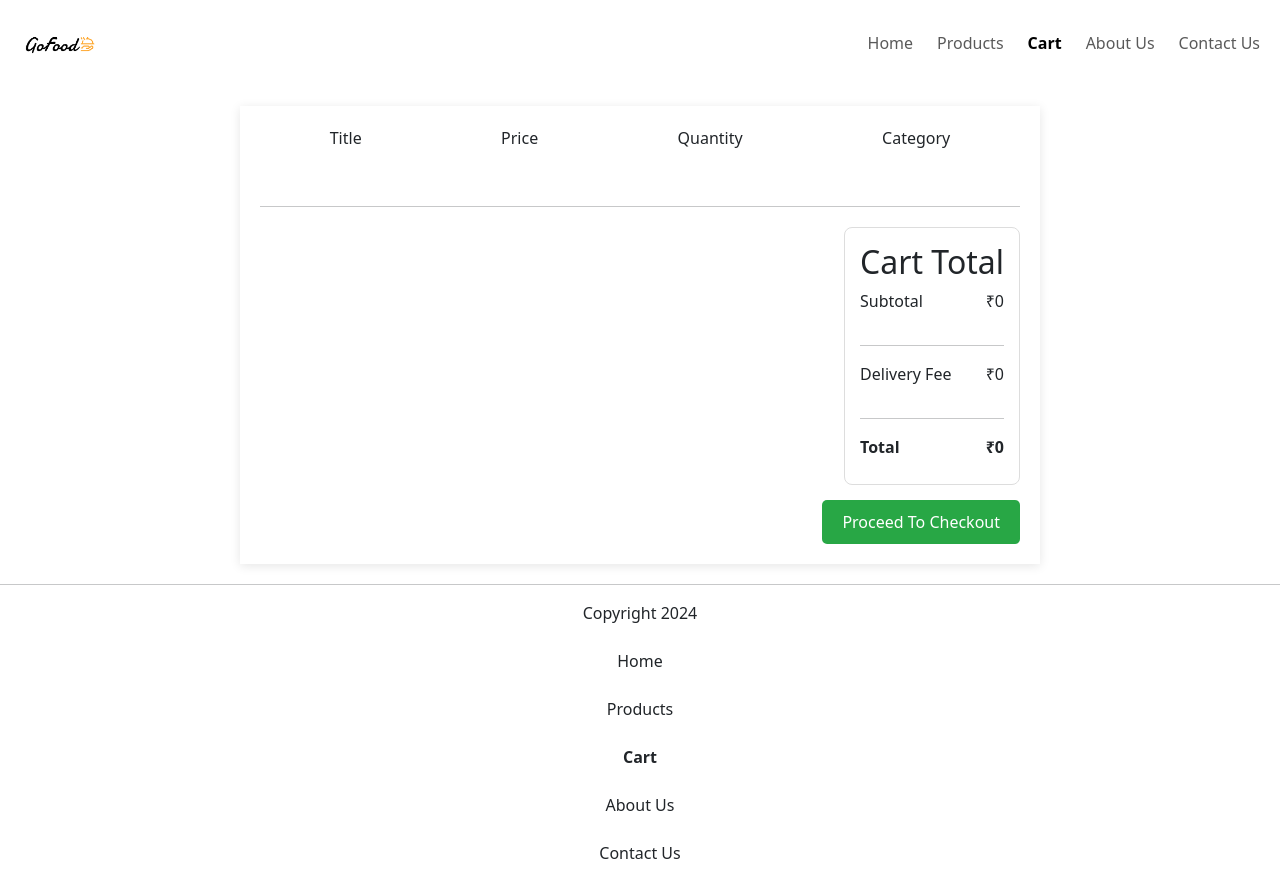
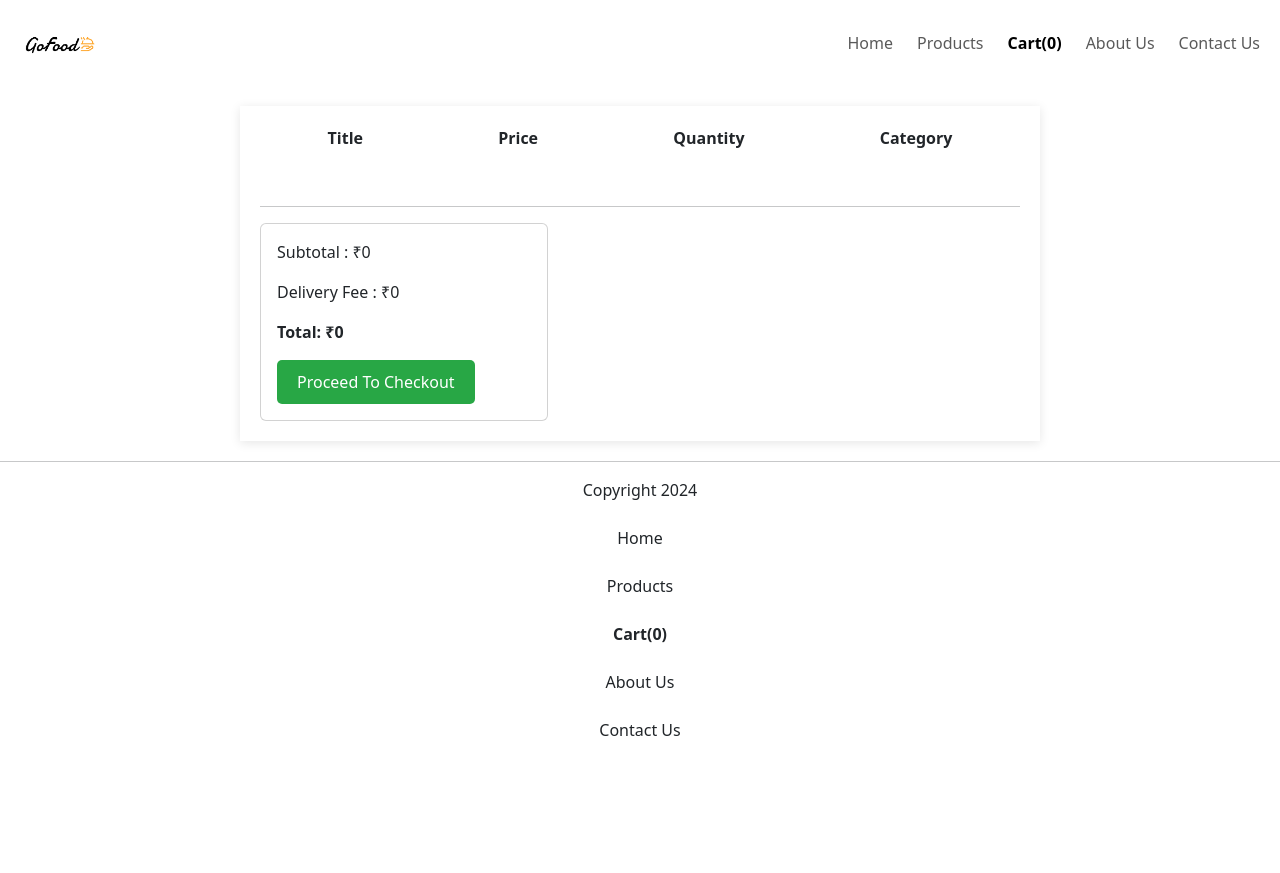
Before and after one commit to prateekdewangan615/go-food-react-app, a React (Vite) app: page /cart in a window 1280 px wide. After the commit the page ends 800 px from the top, so only its background shows below. Built offline with nearby package versions, Linux system fonts and the light colour scheme.

Commit message:
Cart Length Updated

```diff
--- a/src/components/cart/CartDetails.css
+++ b/src/components/cart/CartDetails.css
@@ -16,34 +16,6 @@
   justify-content: space-around;
 }
 
-.cross {
-  cursor: pointer;
-  color: #dc3545; /* Red color for cross */
-  font-size: 1.2em;
-}
-
-.cart-bottom {
-  display: flex;
-  flex-direction: column; /* Stack total and button vertically */
-  align-items: flex-end; /* Align button to the right */
-  margin-top: 20px;
-}
-
-.cart-total {
-  border: 1px solid #ddd;
-  padding: 15px;
-  border-radius: 8px;
-  margin-bottom: 15px; /* Add space between total and button */
-}
-
-.cart-total-details {
-  display: flex;
-  justify-content: space-between;
-  margin-bottom: 10px;
-}
-
-
-
 button {
   background-color: #28a745; /* Green */
   color: white;
@@ -57,20 +29,3 @@ button {
 button:hover {
   background-color: #218838; /* Darker green on hover */
 }
-
-/* Responsive adjustments */
-@media (max-width: 600px) {
-  .cart {
-    width: 95%;
-  }
-  .cart-items-title,
-  .cart-items-item {
-    flex-direction: column;
-  }
-  .cart-items-title p,
-  .cart-items-item p {
-    text-align: left;
-    flex: 1;
-    margin-bottom: 5px;
-  }
-}
--- a/src/components/cart/CartDetails.tsx
+++ b/src/components/cart/CartDetails.tsx
@@ -2,17 +2,20 @@ import { useContext, useEffect, useState } from "react";
 import { CartContext } from "../context/CartContext";
 import { IProducts } from "../../models/IProducts";
 import "./CartDetails.css";
-import { useNavigate } from 'react-router-dom'
+import { useNavigate } from "react-router-dom";
 
 const CartDetails = () => {
   const navigate = useNavigate();
   const { myCart, removeCart } = useContext<any>(CartContext);
-  console.log("Inside Cart",myCart);
+  console.log("Inside Cart", myCart);
   const [total, setTotal] = useState(0);
   const [deliveryFee, setDeliveryFee] = useState(0); // Added state for delivery fee
 
   useEffect(() => {
-    const subtotal = myCart.reduce((acc: number, curr: IProducts) => acc + curr.price * curr.quantity, 0);
+    const subtotal = myCart.reduce(
+      (acc: number, curr: IProducts) => acc + curr.price * curr.quantity,
+      0
+    );
     setTotal(subtotal);
     setDeliveryFee(subtotal > 0 ? 2 : 0);
   }, [myCart]);
@@ -25,15 +28,14 @@ const CartDetails = () => {
     <div className="cart">
       <div className="cart-items">
         <div className="cart-items-title">
-          <p>Title</p>
-          <p>Price</p>
-          <p>Quantity</p>
-          <p>Category</p>
+          <p><b>Title</b></p>
+          <p><b>Price</b></p>
+          <p><b>Quantity</b></p>
+          <p><b>Category</b></p>
         </div>
         <br />
         <hr />
         {myCart.map((product: IProducts) => {
-
           return (
             <div>
               <div className="cart-items-title cart-items-item">
@@ -45,30 +47,17 @@ const CartDetails = () => {
               <hr />
             </div>
           );
-
         })}
       </div>
-      <div className="cart-bottom">
-        <div className="cart-total">
-          <h2>Cart Total</h2>
-          <div>
-            <div className="cart-total-details">
-              <p>Subtotal</p>
-              <p>₹{total}</p>
+      <div className="card" style={{ width: "18rem" }}>
+        <div className="card-body">
+          <p className="card-text">
+            <p>Subtotal     : ₹{total}</p>
+            <p>Delivery Fee : ₹{deliveryFee}</p>
+            <p><b>Total: ₹{getTotalAmount()}</b></p>
+          </p>
+          <button onClick={() => navigate("/order")}>Proceed To Checkout</button>
         </div>
-            <hr />
-            <div className="cart-total-details">
-              <p>Delivery Fee</p>
-              <p>₹{deliveryFee}</p>
-            </div>
-            <hr />
-            <div className="cart-total-details">
-              <b>Total</b>
-              <b>₹{getTotalAmount()}</b>
-            </div>
-          </div>
-        </div>
-        <button onClick={() => navigate('/order')} >Proceed To Checkout</button>
       </div>
     </div>
   );
--- a/src/components/shared/MenuList.tsx
+++ b/src/components/shared/MenuList.tsx
@@ -1,5 +1,8 @@
+import { useContext } from "react";
 import { NavLink } from "react-router-dom";
-const MenuList = () => {;
+import { CartContext } from "../context/CartContext";
+const MenuList = ({}) => {
+  const { myCart } = useContext<any>(CartContext);
   return (
     <ul className="navbar-nav justify-content-end mb-2 ms-auto gap-2 mb-md-0 ">
       <li className="nav-item">
@@ -28,6 +31,7 @@ const MenuList = () => {;
           style={({ isActive }) => isActive ? { fontWeight: 'bold' } : {}}
         >
           Cart
+          <span className="cart-count">({myCart.length})</span>
         </NavLink>
       </li>
       <li className="nav-item">
--- a/src/pages/Cart.tsx
+++ b/src/pages/Cart.tsx
@@ -1,11 +1,14 @@
-import CartDetails from "../components/cart/CartDetails"
+
+import CartDetails from "../components/cart/CartDetails";
 
 const Cart = () => {
   return (
-    <div>
-      <CartDetails />
-    </div>
-  )
-}
+    <>
+      <div>
+        <CartDetails />
+      </div>
+    </>
+  );
+};
 
-export default Cart
+export default Cart;
```
Also changed, not shown: src/components/Contact/Contact.tsx (line endings or trailing spaces). Lines whose indentation alone changed are shown as unchanged.
